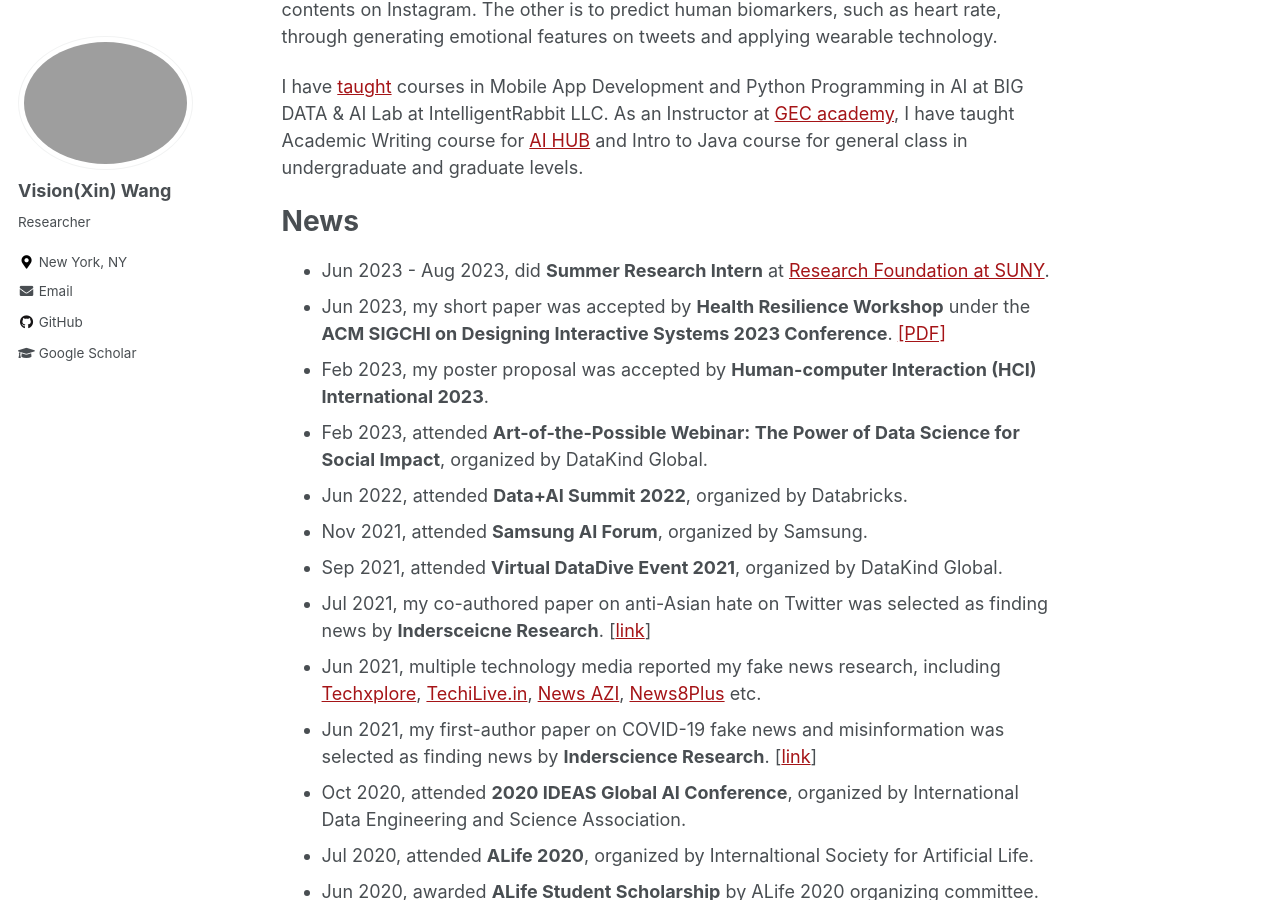
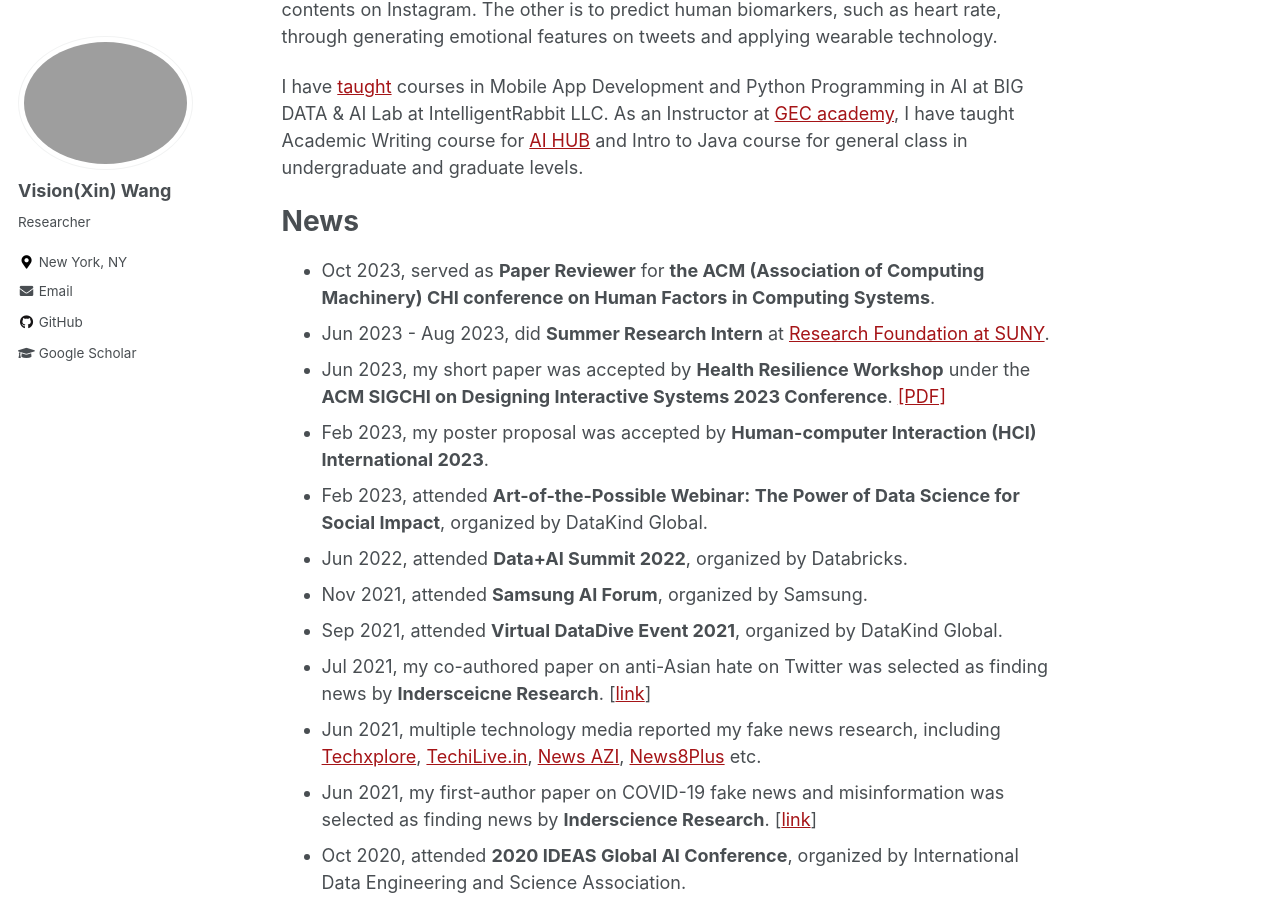
Before and after one commit to xin-wang-kr/xin-wang-kr.github.io, a Jekyll site: the page built from _pages/about.md, in a window 1280 px wide and 900 px high, scrolled down 724 px. Built offline with Jekyll 4.4.1, drawn with Linux system fonts in a browser that asks for light colours.

Commit message:
Update about.md

```diff
--- a/_pages/about.md
+++ b/_pages/about.md
@@ -28,6 +28,7 @@ I have [taught](teaching) courses in Mobile App Development and Python Programmi
 As an Instructor at [GEC academy](https://www.gecacademy.com/), I have taught Academic Writing course for [AI HUB](https://www.gecacademy.com/ai-hub) and Intro to Java course for general class in undergraduate and graduate levels.
 
 # News
+* Oct 2023, served as __Paper Reviewer__ for __the ACM (Association of Computing Machinery) CHI conference on Human Factors in Computing Systems__.
 * Jun 2023 - Aug 2023, did __Summer Research Intern__ at [Research Foundation at SUNY](https://www.rfsuny.org/).
 * Jun 2023, my short paper was accepted by __Health Resilience Workshop__ under the __ACM SIGCHI on Designing Interactive Systems 2023 Conference__. [[PDF]](https://bpb-us-e1.wpmucdn.com/sites.psu.edu/dist/0/165972/files/2023/07/Xin-Wang-Improving-Patient-Experience-Feedback-Collection-for-Healthcare-Providers-through-Human-centered-Chatbot-Application.pdf)
 * Feb 2023, my poster proposal was accepted by __Human-computer Interaction (HCI) International 2023__.
```
